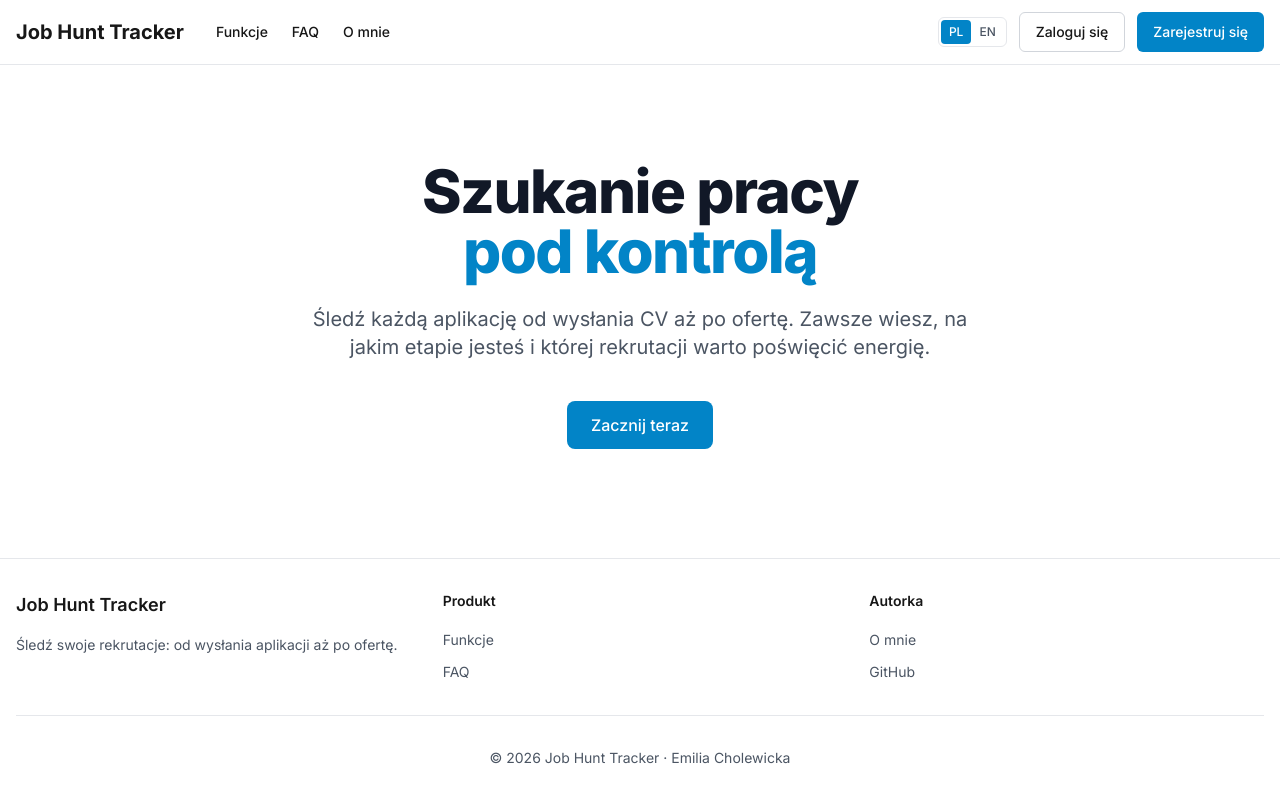
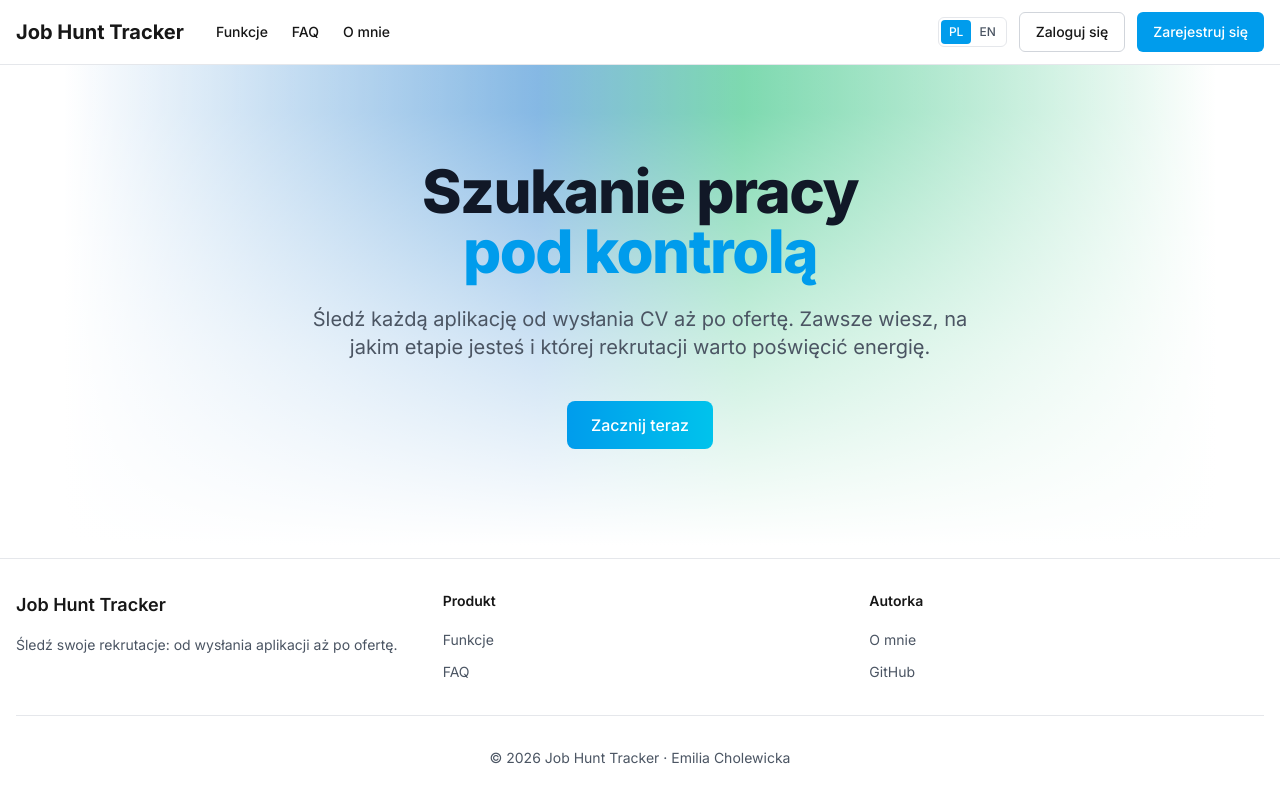
Before and after one commit to s18914/job-hunt-tracker, a Next.js app: page / in a window 1280 px wide. Built offline with nearby package versions, Linux system fonts and the light colour scheme; no server answers.

Commit message:
style ui components, add tailwind colors

```diff
--- a/app/(marketing)/layout.tsx
+++ b/app/(marketing)/layout.tsx
@@ -45,19 +45,19 @@ async function LocalizedMarketingLayout({
               <nav className="hidden md:flex gap-6">
                 <Link
                   href="/features"
-                  className="text-sm font-medium hover:text-sky-600"
+                  className="text-sm font-medium hover:text-primary-600"
                 >
                   {t.nav.features}
                 </Link>
                 <Link
                   href="/faq"
-                  className="text-sm font-medium hover:text-sky-600"
+                  className="text-sm font-medium hover:text-primary-600"
                 >
                   {t.nav.faq}
                 </Link>
                 <Link
                   href="/about"
-                  className="text-sm font-medium hover:text-sky-600"
+                  className="text-sm font-medium hover:text-primary-600"
                 >
                   {t.nav.about}
                 </Link>
@@ -92,7 +92,7 @@ async function LocalizedMarketingLayout({
                   <li>
                     <Link
                       href="/features"
-                      className="text-sm text-gray-600 hover:text-sky-600"
+                      className="text-sm text-gray-600 hover:text-primary-600"
                     >
                       {t.nav.features}
                     </Link>
@@ -100,7 +100,7 @@ async function LocalizedMarketingLayout({
                   <li>
                     <Link
                       href="/faq"
-                      className="text-sm text-gray-600 hover:text-sky-600"
+                      className="text-sm text-gray-600 hover:text-primary-600"
                     >
                       {t.nav.faq}
                     </Link>
@@ -115,7 +115,7 @@ async function LocalizedMarketingLayout({
                   <li>
                     <Link
                       href="/about"
-                      className="text-sm text-gray-600 hover:text-sky-600"
+                      className="text-sm text-gray-600 hover:text-primary-600"
                     >
                       {t.nav.about}
                     </Link>
@@ -125,7 +125,7 @@ async function LocalizedMarketingLayout({
                       href="https://github.com/s18914/job-hunt-tracker"
                       target="_blank"
                       rel="noopener noreferrer"
-                      className="text-sm text-gray-600 hover:text-sky-600"
+                      className="text-sm text-gray-600 hover:text-primary-600"
                     >
                       GitHub
                     </a>
--- a/app/(marketing)/page.tsx
+++ b/app/(marketing)/page.tsx
@@ -6,13 +6,13 @@ export default async function LandingPage() {
   const t = await getDictionary()
 
   return (
-    <div className="max-w-7xl mx-auto px-4 sm:px-6 py-16 sm:py-24">
-      <div className="text-center">
-        {/* <div className="bg-gradient"></div>
-        <div className="bg-white"></div> */}
+    <div className="max-w-7xl mx-auto py-16 sm:py-24 relative">
+      <div className="bg-gradient"></div>
+      <div className="bg-gradient-white"></div>
+      <div className="text-center max-h-[500px] px-4 sm:px-6">
         <h1 className="text-4xl sm:text-5xl md:text-6xl font-extrabold text-gray-900 dark:text-white tracking-tight">
           {t.home.titleStart} <br className="hidden sm:block" />
-          <span className="text-sky-600 dark:text-sky-400">
+          <span className="text-primary-600 dark:text-primary-400">
             {t.home.titleHighlight}
           </span>
         </h1>
@@ -21,7 +21,9 @@ export default async function LandingPage() {
         </p>
         <div className="mt-10">
           <Link href="/signup">
-            <Button size="lg">{t.home.cta}</Button>
+            <Button variant="gradient" size="lg">
+              {t.home.cta}
+            </Button>
           </Link>
         </div>
       </div>
--- a/app/components/LanguageSwitcher.tsx
+++ b/app/components/LanguageSwitcher.tsx
@@ -31,7 +31,7 @@ export default function LanguageSwitcher() {
           className={cn(
             'rounded px-2 py-1 uppercase transition-colors disabled:opacity-60',
             option === locale
-              ? 'bg-sky-600 text-white'
+              ? 'bg-primary-600 text-white'
               : 'text-gray-600 hover:text-gray-900 dark:text-gray-400 dark:hover:text-white',
           )}
         >
--- a/app/components/NavLink.tsx
+++ b/app/components/NavLink.tsx
@@ -15,7 +15,7 @@ export default function NavLink({ href, icon, label, isActive }: NavLinkProps) {
       className={cn(
         'flex items-center px-2 py-2 text-sm font-medium rounded-md group',
         isActive
-          ? 'bg-sky-100 text-sky-700 dark:bg-sky-900 dark:text-sky-200'
+          ? 'bg-primary-100 text-primary-700 dark:bg-primary-900 dark:text-primary-200'
           : 'text-gray-700 hover:bg-gray-100 dark:text-gray-300 dark:hover:bg-gray-800',
       )}
     >
--- a/app/components/ui/Badge.tsx
+++ b/app/components/ui/Badge.tsx
@@ -59,7 +59,7 @@ export default function Badge({
   }
 
   const variantStyles = {
-    default: 'bg-sky-100 text-sky-800 dark:bg-sky-900 dark:text-sky-300',
+    default: 'bg-primary-100 text-primary-800 dark:bg-primary-900 dark:text-primary-300',
     secondary: 'bg-gray-100 text-gray-800 dark:bg-gray-700 dark:text-gray-300',
     outline:
       'border border-gray-200 text-gray-800 dark:border-dark-border-medium dark:text-gray-300',
--- a/app/components/ui/Button.tsx
+++ b/app/components/ui/Button.tsx
@@ -2,7 +2,13 @@ import React from 'react'
 import { cn } from '@/lib/utils'
 
 interface ButtonProps extends React.ButtonHTMLAttributes<HTMLButtonElement> {
-  variant?: 'primary' | 'secondary' | 'outline' | 'ghost' | 'danger'
+  variant?:
+    | 'gradient'
+    | 'primary'
+    | 'secondary'
+    | 'outline'
+    | 'ghost'
+    | 'danger'
   size?: 'sm' | 'md' | 'lg'
   isLoading?: boolean
 }
@@ -20,7 +26,10 @@ export default function Button({
     'font-medium transition-colors focus-visible:outline-none focus-visible:ring-2 focus-visible:ring-offset-2 disabled:opacity-50 disabled:pointer-events-none'
 
   const variants = {
-    primary: 'bg-sky-600 text-white hover:bg-sky-700 active:bg-sky-800',
+    // The gradient is twice as wide as the button; on hover it slides from left to right
+    gradient:
+      'bg-gradient-to-r from-primary-600 via-accent-500 to-primary-600 bg-[length:200%_100%] bg-left text-white transition-[background-position] duration-500 ease-out hover:bg-right motion-reduce:transition-none',
+    primary: 'bg-primary-600 text-white hover:bg-primary-700 active:bg-primary-800',
     secondary:
       'bg-gray-200 text-gray-900 hover:bg-gray-300 dark:bg-gray-700 dark:text-gray-100 dark:hover:bg-gray-600',
     outline:
--- a/app/globals.css
+++ b/app/globals.css
@@ -5,6 +5,35 @@
 :root {
   --background: #ffffff;
   --foreground: #171717;
+
+  /* Brand colours, used in Tailwind as primary-* and accent-*.
+     Stored as "R G B" so opacity modifiers like bg-primary-900/30 work. */
+
+  /* primary: main brand blue, base #009cec = primary-600 */
+  --primary-50: 240 249 255; /* #f0f9ff */
+  --primary-100: 227 243 255; /* #e3f3ff */
+  --primary-200: 195 234 255; /* #c3eaff */
+  --primary-300: 147 219 255; /* #93dbff */
+  --primary-400: 97 202 255; /* #61caff */
+  --primary-500: 47 183 255; /* #2fb7ff */
+  --primary-600: 0 156 236; /* #009cec */
+  --primary-700: 0 121 187; /* #0079bb */
+  --primary-800: 0 100 152; /* #006498 */
+  --primary-900: 2 81 124; /* #02517c */
+  --primary-950: 0 47 77; /* #002f4d */
+
+  /* accent: lighter cyan, base #00c3ec = accent-500 */
+  --accent-50: 238 253 255; /* #eefdff */
+  --accent-100: 215 249 255; /* #d7f9ff */
+  --accent-200: 180 244 255; /* #b4f4ff */
+  --accent-300: 131 234 255; /* #83eaff */
+  --accent-400: 52 219 255; /* #34dbff */
+  --accent-500: 0 195 236; /* #00c3ec */
+  --accent-600: 9 154 197; /* #099ac5 */
+  --accent-700: 14 122 158; /* #0e7a9e */
+  --accent-800: 21 98 127; /* #15627f */
+  --accent-900: 22 80 106; /* #16506a */
+  --accent-950: 6 51 71; /* #063347 */
 }
 
 @media (prefers-color-scheme: dark) {
@@ -17,8 +46,18 @@
 body {
   color: var(--foreground);
   background: var(--background);
-  font-family: var(--font-inter), system-ui, -apple-system, BlinkMacSystemFont,
-    'Segoe UI', Roboto, Oxygen, Ubuntu, Cantarell, 'Open Sans', 'Helvetica Neue',
+  font-family:
+    var(--font-inter),
+    system-ui,
+    -apple-system,
+    BlinkMacSystemFont,
+    'Segoe UI',
+    Roboto,
+    Oxygen,
+    Ubuntu,
+    Cantarell,
+    'Open Sans',
+    'Helvetica Neue',
     sans-serif;
 }
 
@@ -70,3 +109,43 @@ body {
     background: rgba(255, 255, 255, 0.15);
   }
 }
+
+.bg-gradient {
+  top: 0;
+  height: 100%;
+  background-image: linear-gradient(
+    90deg,
+    hsla(0, 0%, 100%, 0) 5%,
+    rgba(2, 108, 199, 0.66) 42%,
+    rgba(2, 181, 100, 0.7) 58%,
+    hsla(0, 0%, 100%, 0) 95%
+  );
+  position: absolute;
+  width: 100%;
+  z-index: -20;
+}
+
+@media only screen and (max-width: 440px) {
+  .bg-gradient {
+    background-image: linear-gradient(
+      78deg,
+      rgba(2, 107, 199, 0.2) 5%,
+      rgba(2, 107, 199, 0.479) 50%,
+      rgba(2, 181, 100, 0.5) 90%
+    );
+  }
+}
+
+.bg-gradient-white {
+  top: 0;
+  height: 100%;
+  background: linear-gradient(
+    1turn,
+    #fff,
+    hsla(0, 0%, 100%, 0.72) 40%,
+    hsla(0, 0%, 100%, 0.27) 90%
+  );
+  z-index: -10;
+  position: absolute;
+  width: 100%;
+}
--- a/tailwind.config.ts
+++ b/tailwind.config.ts
@@ -1,4 +1,13 @@
 import type { Config } from 'tailwindcss'
+
+// Palette read from the CSS variables in app/globals.css
+const fromCssVars = (name: string) =>
+  Object.fromEntries(
+    [50, 100, 200, 300, 400, 500, 600, 700, 800, 900, 950].map((step) => [
+      step,
+      `rgb(var(--${name}-${step}) / <alpha-value>)`,
+    ])
+  )
 
 const config = {
   content: [
@@ -14,19 +23,8 @@ const config = {
       colors: {
         background: 'var(--background)',
         foreground: 'var(--foreground)',
-        primary: {
-          50: '#faf5ff',
-          100: '#f3e8ff',
-          200: '#e9d5ff',
-          300: '#d8b4fe',
-          400: '#c084fc',
-          500: '#a855f7',
-          600: '#9333ea',
-          700: '#7e22ce',
-          800: '#6b21a8',
-          900: '#581c87',
-          950: '#3b0764',
-        },
+        primary: fromCssVars('primary'),
+        accent: fromCssVars('accent'),
         dark: {
           base: '#121212',
           elevated: '#1A1A1A',
```
Also changed, not shown: app/(marketing)/about/page.tsx (+6 -6 lines).
